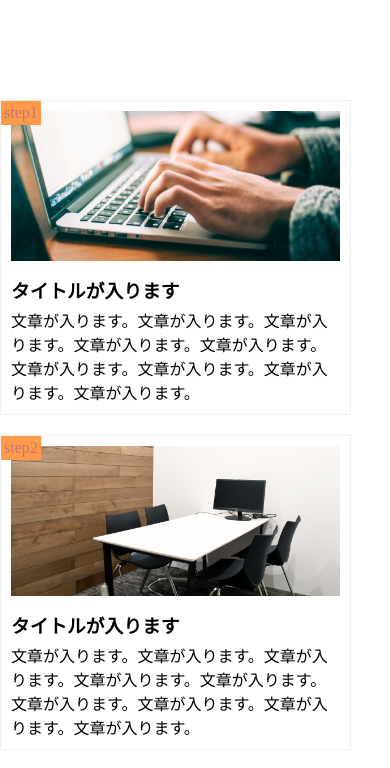
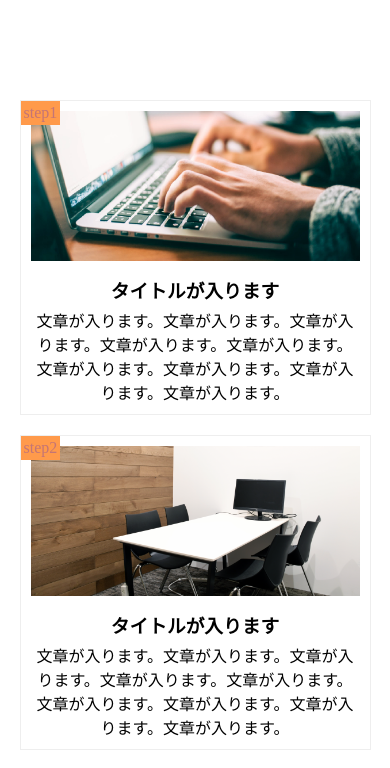
Before and after one commit to wannaStudyProgramming/Webcamp2-9, a plain HTML site: page task2-9/index.html in a window 390 px wide. Shown: the top 768 px of the page. Drawn offline with Linux system fonts and the light colour scheme.

Commit message:
[Fix]2-9

```diff
--- a/task2-9/style.css
+++ b/task2-9/style.css
@@ -63,18 +63,20 @@ main{
 }
 
 @media screen and (max-width:768px){
-  .step-boxes{
-    padding: 50px 0;
+
+
+  .step-box{
+    float: none;
+    display: inline-block;
+    width: 90%;
+    margin-right: 0;
   }
 
   main{
     width: 100%;
+    text-align: center;
+    padding: 50px 0;
   }
-  .step-box{
-    float: none;
-    width: 90%;
-  }
-
 
   .step-box:nth-child(2){
     margin: 20px 0;
```
